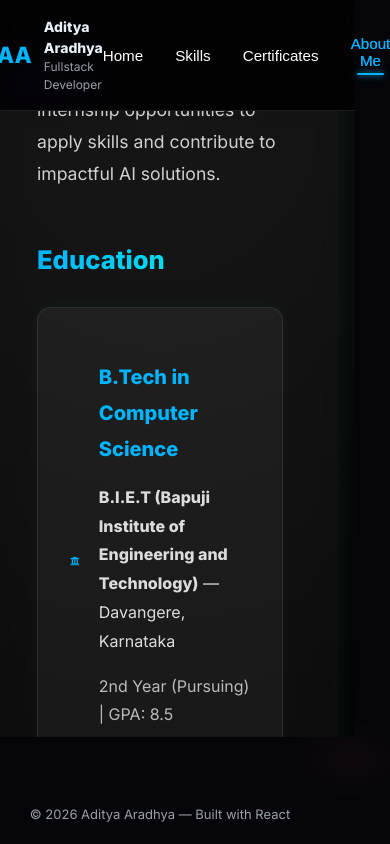
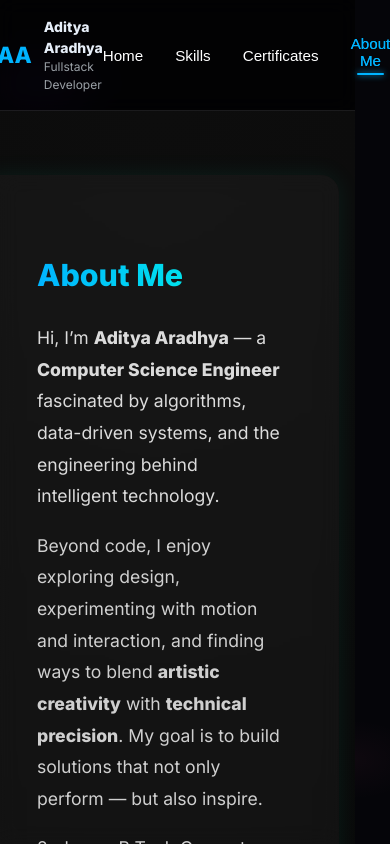
Before and after one commit to geeked-aadi/portfolio, a React (Vite) app: page / in a window 390 px wide. Both pictures are taken after a click on the button "About Me". Built offline with nearby package versions, Linux system fonts and the light colour scheme.

Commit message:
final mobile

```diff
--- a/src/App.jsx
+++ b/src/App.jsx
@@ -32,6 +32,7 @@ export default function App() {
         onMobileSectionChange={setMobileActiveSection}
         activeSectionOverride={isMobile ? mobileActiveSection : undefined}
       />
+      <div className={isMobile ? 'app-body mobile-app-body' : 'app-body'}>
         <main style={{ width: '100%' }} className={isMobile ? 'mobile-single-page' : ''}>
           {/* Home Section */}
           <section id="home" className={sectionId('home')}>
@@ -77,5 +78,6 @@ export default function App() {
           © {new Date().getFullYear()} Aditya Aradhya — Built with React
         </footer>
       </div>
+    </div>
   )
 }
--- a/src/CSS/About.css
+++ b/src/CSS/About.css
@@ -96,3 +96,49 @@
 .edu-details {
   color: var(--text-muted);
 }
+
+/* About section: let content flow (desktop and mobile) */
+#about {
+  min-height: 0;
+  overflow: visible;
+}
+#about .about-me-inner {
+  width: 100%;
+  box-sizing: border-box;
+}
+
+/* Mobile: fix layout and overflow */
+@media (max-width: 900px) {
+  .about-me-inner {
+    justify-content: flex-start;
+    padding: 1.5rem 1rem;
+    min-height: 0;
+  }
+  .about-me-inner .about-content {
+    max-width: 100%;
+    padding: 1.5rem 1rem;
+    margin-top: 0;
+    box-sizing: border-box;
+    overflow: visible;
+  }
+  .about-me-inner .about-content h2 {
+    font-size: 1.5rem;
+  }
+  .about-me-inner .about-content > p {
+    font-size: 1rem;
+  }
+  .about-me-inner .about-content h3 {
+    font-size: 1.35rem;
+  }
+  .about-edu-card {
+    flex-direction: column;
+    align-items: flex-start;
+    padding: 1rem 1.2rem;
+  }
+  .about-edu-card h4 {
+    font-size: 1.1rem;
+  }
+  .about-edu-card p {
+    font-size: 0.9rem;
+  }
+}
--- a/src/index.css
+++ b/src/index.css
@@ -29,23 +29,33 @@ body{
   flex-direction:column;
   width: 100%;
 }
-.app > main {
+.app-body {
   width: 100%;
   display: flex;
   flex-direction: column;
+  flex: 1;
+  min-height: 0;
 }
-.app > main > section {
+.app .app-body > main {
+  width: 100%;
+  display: flex;
+  flex-direction: column;
+  flex: 1;
+}
+.app .app-body > main > section {
   width: 100%;
   min-height: auto;
   display: flex;
   flex-direction: column;
 }
-.footer{
-  text-align:center;
-  padding:20px;
-  color:var(--muted);
-  font-size:13px;
+.footer {
+  position: static;
+  text-align: center;
+  padding: 20px;
+  color: var(--muted);
+  font-size: 13px;
   width: 100%;
+  flex-shrink: 0;
 }
 
 /* Navbar */
@@ -144,24 +154,24 @@ body{
     display: flex;
     flex-direction: column;
   }
-  .app.mobile-single-page-app > main.mobile-single-page {
-    flex: 1;
-    min-height: 0;
-    overflow: hidden;
-    display: flex;
-    flex-direction: column;
-  }
-  .app.mobile-single-page-app > main.mobile-single-page > section.mobile-section-hidden {
-    display: none !important;
-  }
-  .app.mobile-single-page-app > main.mobile-single-page > section:not(.mobile-section-hidden) {
+  .app.mobile-single-page-app > .mobile-app-body {
     flex: 1;
     min-height: 0;
     overflow-y: auto;
     -webkit-overflow-scrolling: touch;
   }
-  .app.mobile-single-page-app > .mobile-footer {
-    flex-shrink: 0;
+  .app.mobile-single-page-app > .mobile-app-body > main.mobile-single-page {
+    display: flex;
+    flex-direction: column;
+    flex: 0 0 auto;
+    min-height: 0;
+  }
+  .app.mobile-single-page-app > .mobile-app-body > main.mobile-single-page > section.mobile-section-hidden {
+    display: none !important;
+  }
+  .app.mobile-single-page-app > .mobile-app-body > main.mobile-single-page > section:not(.mobile-section-hidden) {
+    flex: 0 0 auto;
+    min-height: 0;
   }
 }
 
--- a/src/pages/About.jsx
+++ b/src/pages/About.jsx
@@ -1,10 +1,12 @@
 import React from "react";
 import { motion } from "framer-motion";
 import { FaUniversity, FaSchool, FaGraduationCap } from "react-icons/fa";
+import "../CSS/About.css";
 
 const AboutMe = () => {
   return (
     <div
+      className="about-me-inner"
       style={{
         minHeight: "100vh",
         width: "100%",
@@ -19,6 +21,7 @@ const AboutMe = () => {
     >
       {/* --- About Me + Education Section --- */}
       <motion.div
+        className="about-content"
         initial={{ opacity: 0, y: 20 }}
         animate={{ opacity: 1, y: 0 }}
         transition={{ delay: 0.4, duration: 0.8 }}
@@ -100,6 +103,7 @@ const AboutMe = () => {
           >
             {/* --- Education Card 1 --- */}
             <motion.div
+              className="about-edu-card"
               whileHover={{
                 scale: 1.02,
                 boxShadow: "0 0 25px rgba(0,255,200,0.15)",
@@ -145,6 +149,7 @@ const AboutMe = () => {
 
             {/* --- Education Card 2 --- */}
             <motion.div
+              className="about-edu-card"
               whileHover={{
                 scale: 1.02,
                 boxShadow: "0 0 25px rgba(0,255,200,0.15)",
@@ -189,6 +194,7 @@ const AboutMe = () => {
 
             {/* --- Education Card 3 --- */}
             <motion.div
+              className="about-edu-card"
               whileHover={{
                 scale: 1.02,
                 boxShadow: "0 0 25px rgba(0,255,200,0.15)",
```
Lines whose indentation alone changed are shown as unchanged.
